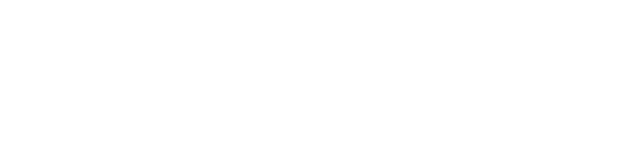
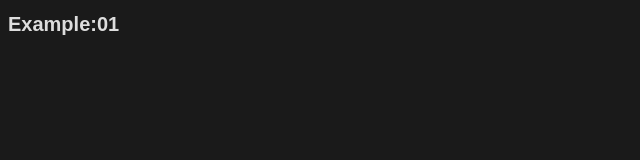
Before and after one commit to MoyArt/soYouKnowJS, a plain HTML site: page index.html in a window 1280 px wide. Shown: the whole page, without its empty margins (0-640 px from the left). Drawn offline with Linux system fonts and the light colour scheme.

Commit message:
Added styles to project

```diff
--- /dev/null
+++ b/assets/css/styles.css
@@ -0,0 +1,6 @@
+body{
+    background-color: #1a1a1a;
+    color: #ddd;
+    font-family: Arial, Helvetica, sans-serif;
+    font-size: 10px;
+}
--- a/index.html
+++ b/index.html
@@ -5,8 +5,9 @@
     <meta name="viewport" content="width=device-width, initial-scale=1.0">
     <meta http-equiv="X-UA-Compatible" content="ie=edge">
     <title>So you think you know JavaScript?</title>
+    <link rel="stylesheet" href="assets/css/styles.css">
 </head>
 <body>
-
+    <h1>Example:01</h1>
 </body>
 </html>
```
